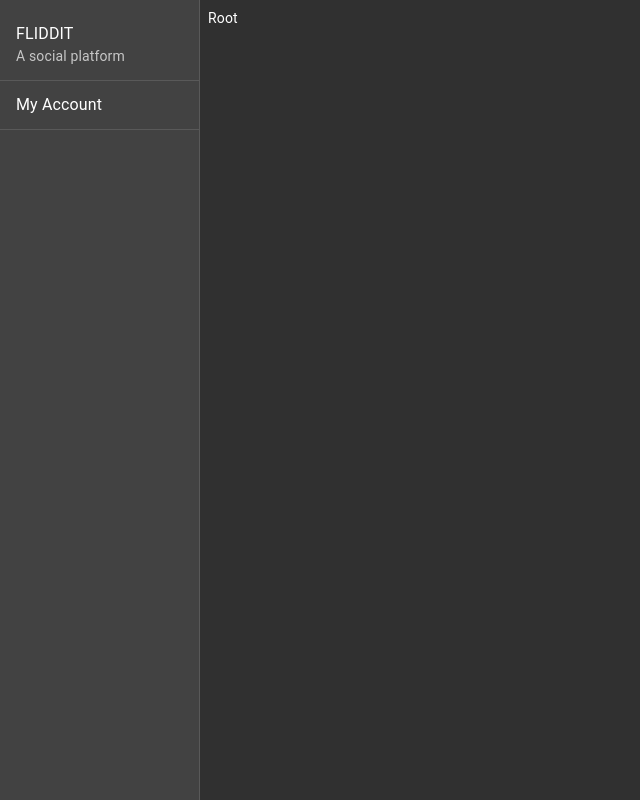
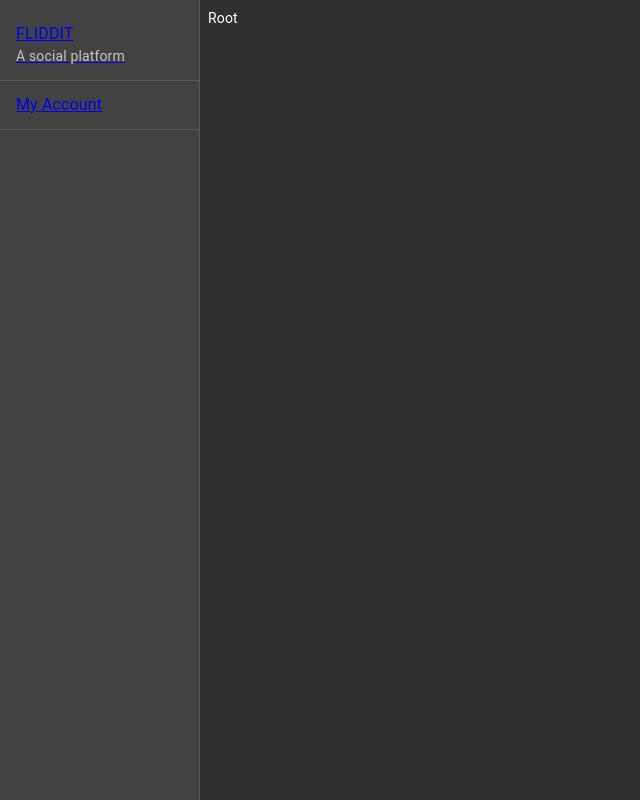
Before and after one commit to Flixbox/fliddit, a React (Create React App) app in the folder frontend/: page /#/ in a window 1280 px wide. Shown: the whole page, without its empty margins (0-640 px from the left). Built offline with nearby package versions, Linux system fonts and the light colour scheme.

Commit message:
feat: added route to nav items

```diff
--- a/frontend/src/components/Navigation.js
+++ b/frontend/src/components/Navigation.js
@@ -1,4 +1,5 @@
 import React from 'react'
+import { Link } from 'react-router-dom'
 import { Drawer, ListItem, List, ListItemText, Divider } from '@material-ui/core'
 
 const Navigation = () => {
@@ -14,11 +15,13 @@ const Navigation = () => {
     )
 }
 
-const NavigationItem = ({ title, subtitle }) => {
+const NavigationItem = ({ title, subtitle, route = '/' }) => {
     return (
-        <ListItem button>
-            <ListItemText primary={title} secondary={subtitle} />
-        </ListItem>
+        <Link to={route} replace>
+            <ListItem button>
+                <ListItemText primary={title} secondary={subtitle} />
+            </ListItem>
+        </Link>
     )
 }
 
```
